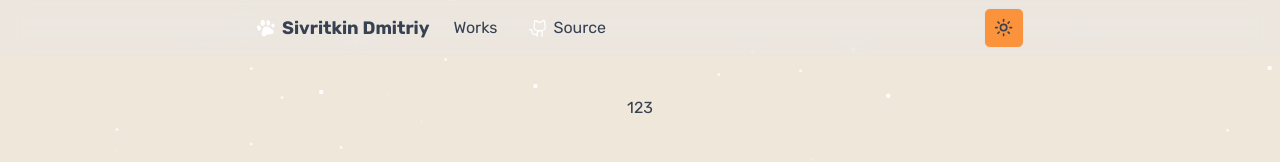
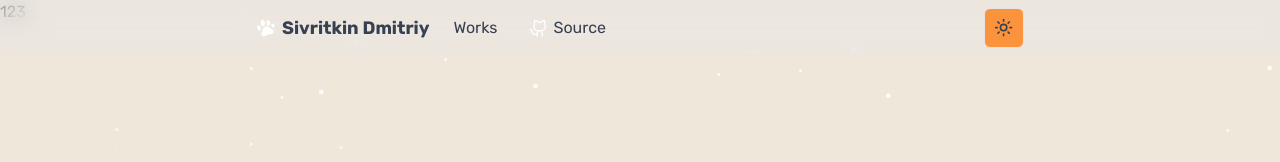
Before and after one commit to velenyx/portfolio, a Next.js app: page / in a window 1280 px wide. Shown: the top 162 px of the page. Built offline with nearby package versions, Linux system fonts and the light colour scheme.

Commit message:
style: 🎨 Update `Home` and `RootLayout` components, modify metadata(title) property

```diff
--- a/src/app/layout.tsx
+++ b/src/app/layout.tsx
@@ -7,14 +7,14 @@ import { BackgroundAnimation, Header } from '@/components';
 const rubik = Rubik({ subsets: ['latin'], variable: '--font-rubik' });
 
 export const metadata: Metadata = {
-  title: "Create Nexert App',\n" + "  description: 'Genated by create next app",
+  title: 'Home - Dmitriy Sivritkin',
 };
 
 export default function RootLayout({ children }: { children: React.ReactNode }) {
   return (
     <>
       <html lang='en'>
-        <body className={rubik.variable}>
+        <body className={`${rubik.variable} bg-[#f0e7db] dark:bg-zinc-800`}>
           <ThemeProvider
             attribute='class'
             defaultTheme='system'
@@ -22,7 +22,7 @@ export default function RootLayout({ children }: { children: React.ReactNode })
             disableTransitionOnChange
           >
             <Header />
-            <main className='bg-[#f0e7db] dark:bg-zinc-800'>{children}</main>
+            <main>{children}</main>
             <BackgroundAnimation />
           </ThemeProvider>
         </body>
--- a/src/app/page.tsx
+++ b/src/app/page.tsx
@@ -1,3 +1,3 @@
 export default function Home() {
-  return <main className='flex min-h-screen flex-col items-center justify-between p-24'>123</main>;
+  return <div className=''>123</div>;
 }
```
